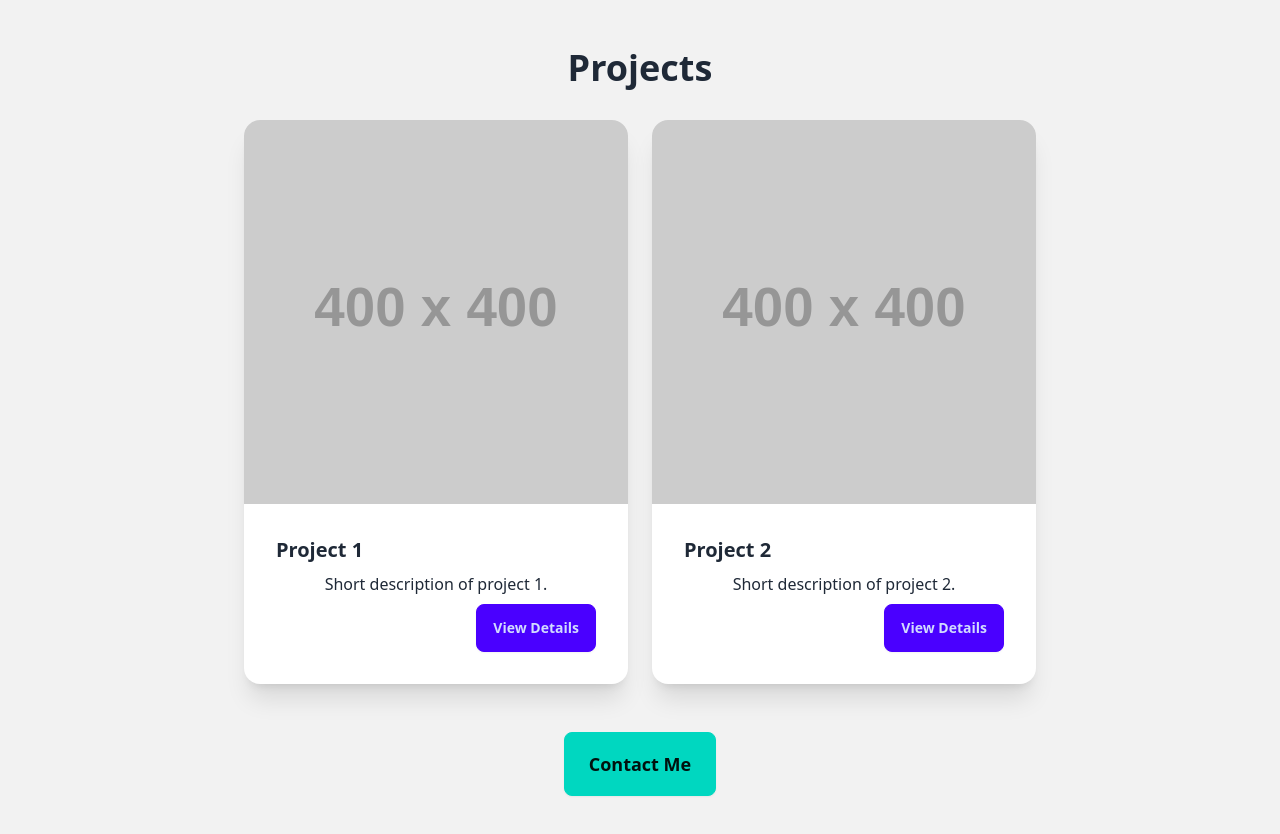
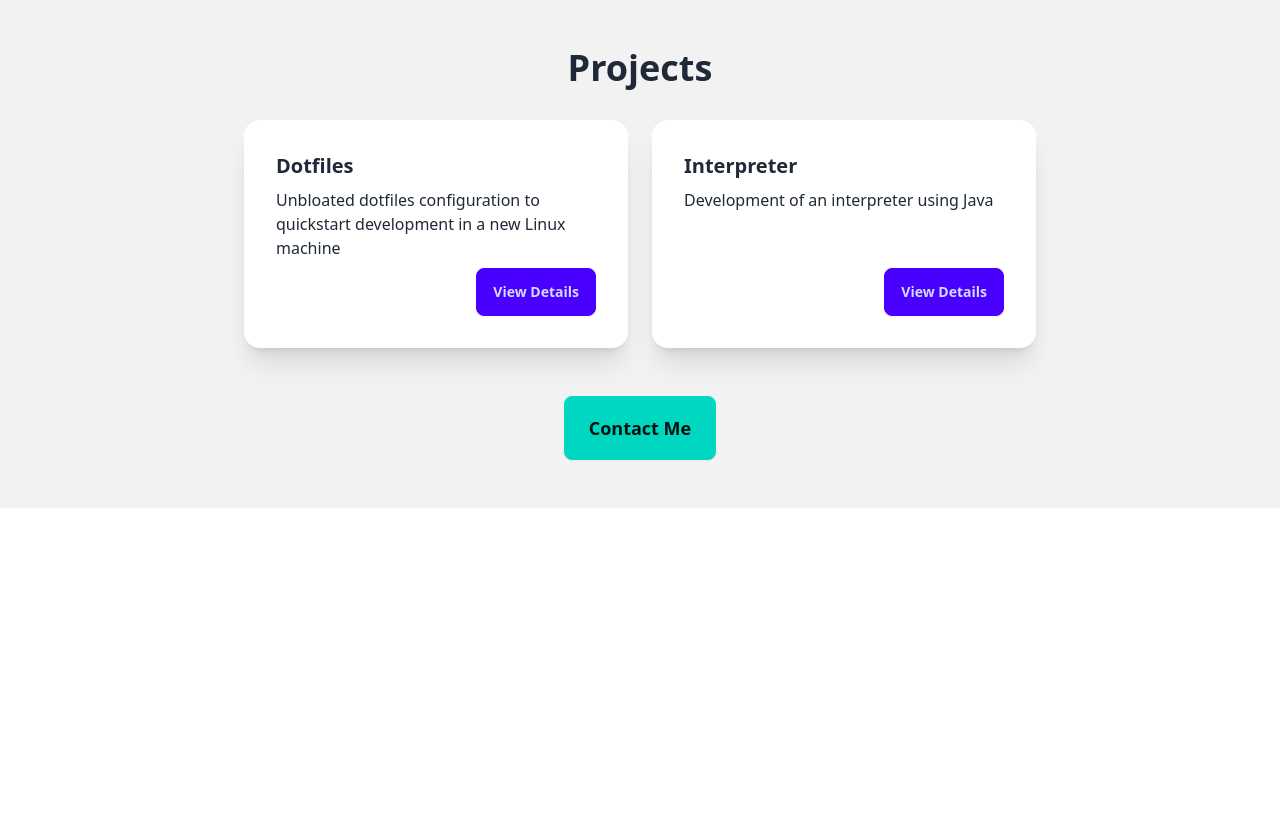
Before and after one commit to philipedc/philipedc.github.io, a plain HTML site: page index.html in a window 1280 px wide. Shown: the part 800-1634 px from the top of the page. After the commit the page ends 1308 px from the top, so only its background shows below. Drawn offline with nearby package versions, Linux system fonts and the light colour scheme; placeholder pictures from the web are drawn by us.

Commit message:
feat: added two new projects

```diff
--- a/index.html
+++ b/index.html
@@ -35,24 +35,26 @@
       <h2 class="text-4xl font-bold mb-8">Projects</h2>
       <div class="flex flex-col sm:flex-row justify-center gap-6">
         <!-- Project 1 Card -->
-        <div class="card w-96 bg-base-100 shadow-xl">
-          <figure><img src="https://via.placeholder.com/400" alt="Project 1" /></figure>
-          <div class="card-body">
-            <h2 class="card-title">Project 1</h2>
-            <p>Short description of project 1.</p>
-            <div class="card-actions justify-end">
-              <a href="project1.html" class="btn btn-primary">View Details</a>
+        <div class="card w-96 bg-base-100 shadow-xl flex flex-col">
+          <div class="card-body text-left flex flex-col flex-1">
+            <h2 class="card-title">Dotfiles</h2>
+            <p>Unbloated dotfiles configuration to quickstart development in a new Linux machine</p>
+            <div class="card-actions justify-end mt-auto">
+              <a href="https://github.com/philipedc/dotfiles?tab=readme-ov-file#minimal-dotfiles" target="_blank" class="btn btn-primary">
+                View Details
+              </a>
             </div>
           </div>
         </div>
         <!-- Project 2 Card -->
-        <div class="card w-96 bg-base-100 shadow-xl">
-          <figure><img src="https://via.placeholder.com/400" alt="Project 2" /></figure>
-          <div class="card-body">
-            <h2 class="card-title">Project 2</h2>
-            <p>Short description of project 2.</p>
-            <div class="card-actions justify-end">
-              <a href="project2.html" class="btn btn-primary">View Details</a>
+        <div class="card w-96 bg-base-100 shadow-xl flex flex-col">
+          <div class="card-body text-left flex flex-col flex-1">
+            <h2 class="card-title">Interpreter</h2>
+            <p>Development of an interpreter using Java</p>
+            <div class="card-actions justify-end mt-auto">
+              <a href="https://github.com/philipedc/jlox" target="_blank" class="btn btn-primary">
+                View Details
+              </a>
             </div>
           </div>
         </div>
```
